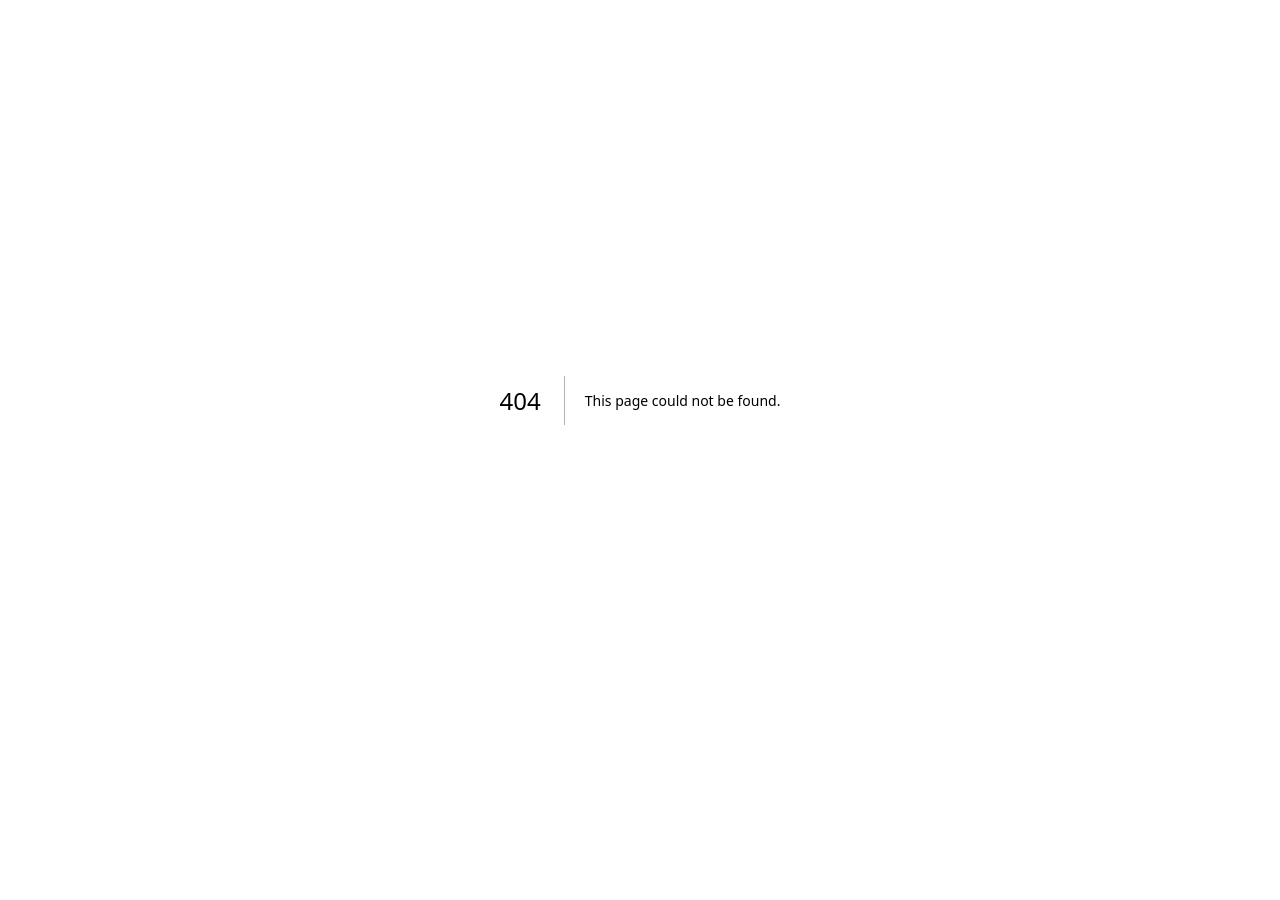
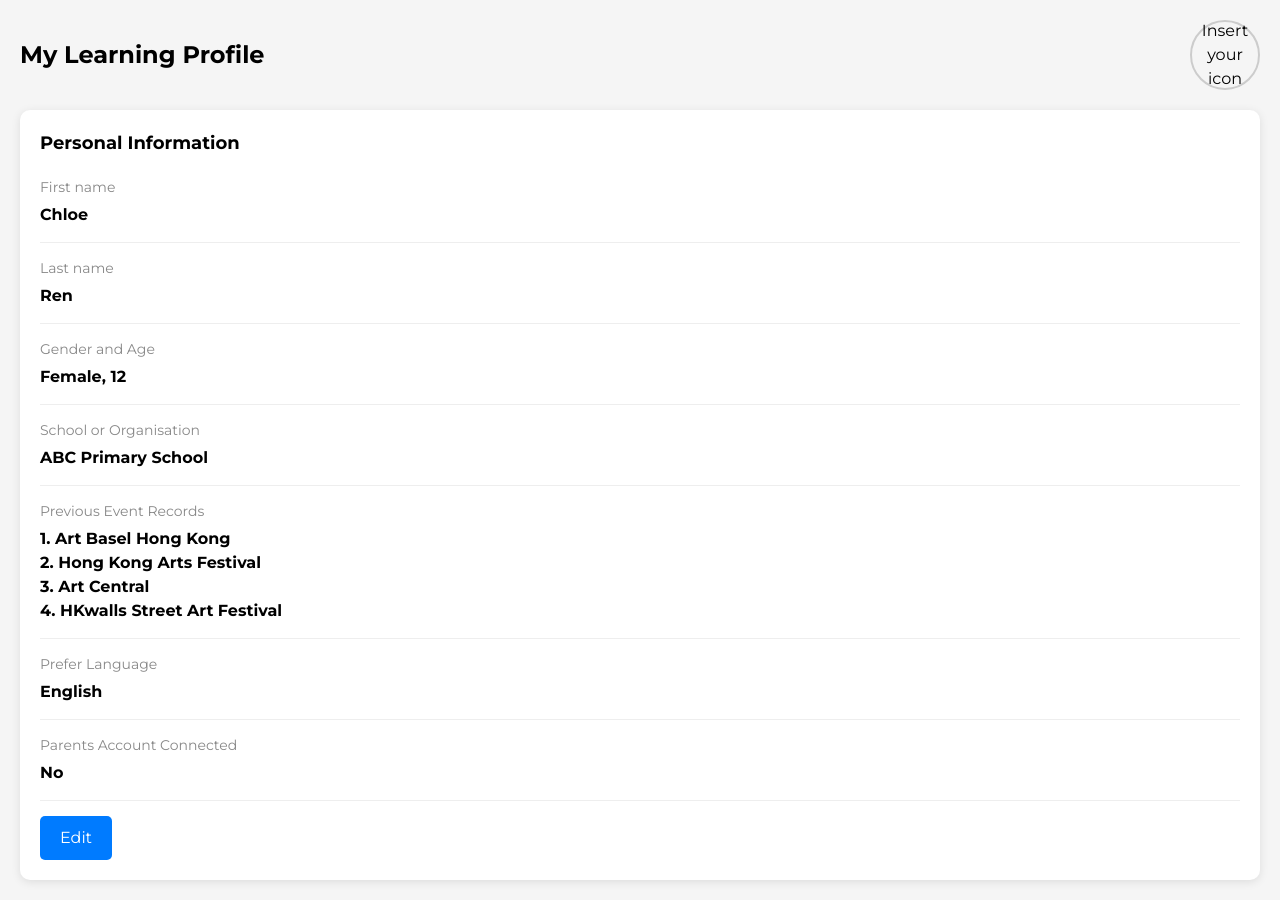
Before and after one commit to cfghk24/Team-7, a Next.js app in the folder frontend/: page /portfolio in a window 1280 px wide. Before the commit this address had no page. Before the commit the page ends 800 px from the top, so only its background shows below. Built offline with nearby package versions, Linux system fonts and the light colour scheme.

Commit message:
Editable portfolio page

```diff
--- /dev/null
+++ b/frontend/src/pages/portfolio.tsx
@@ -0,0 +1,284 @@
+import React, { useState } from 'react';
+
+const Portfolio: React.FC = () => {
+  // State variables for personal info (editable fields)
+  const [firstName, setFirstName] = useState('Chloe');
+  const [lastName, setLastName] = useState('Ren');
+  const [gender, setGender] = useState('Female');
+  const [age, setAge] = useState(12);
+  const [school, setSchool] = useState('ABC Primary School');
+  const [previousEvents, setPreviousEvents] = useState(['1. Art Basel Hong Kong', '2. Hong Kong Arts Festival', '3. Art Central', '4. HKwalls Street Art Festival']);
+  const [preferredLanguage, setPreferredLanguage] = useState('English');
+  const [parentsAccountConnected, setParentsAccountConnected] = useState('No');
+
+  // State to handle the edit mode
+  const [isEditing, setIsEditing] = useState(false);
+
+  // Temporary state to store changes before saving
+  const [tempFirstName, setTempFirstName] = useState(firstName);
+  const [tempLastName, setTempLastName] = useState(lastName);
+  const [tempGender, setTempGender] = useState(gender);
+  const [tempAge, setTempAge] = useState(age);
+  const [tempSchool, setTempSchool] = useState(school);
+  const [tempPreferredLanguage, setTempPreferredLanguage] = useState(preferredLanguage);
+
+  // Toggle edit mode
+  const toggleEditMode = () => {
+    setIsEditing(!isEditing);
+  };
+
+  // Save changes
+  const saveChanges = () => {
+    setFirstName(tempFirstName);
+    setLastName(tempLastName);
+    setGender(tempGender);
+    setAge(tempAge);
+    setSchool(tempSchool);
+    setPreferredLanguage(tempPreferredLanguage);
+    setIsEditing(false);
+  };
+
+  // Cancel changes
+  const cancelChanges = () => {
+    setTempFirstName(firstName);
+    setTempLastName(lastName);
+    setTempGender(gender);
+    setTempAge(age);
+    setTempSchool(school);
+    setTempPreferredLanguage(preferredLanguage);
+    setIsEditing(false);
+  };
+
+  return (
+    <div style={styles.container}>
+      {/* Header */}
+      <div style={styles.header}>
+        <h1 style={styles.title}>My Learning Profile</h1>
+        <div style={styles.iconContainer}>
+          <div style={styles.iconPlaceholder}>
+            <p>Insert your icon</p>
+          </div>
+        </div>
+      </div>
+
+      {/* Personal Information */}
+      <div style={styles.infoCard}>
+        <h2 style={styles.sectionTitle}>Personal Information</h2>
+
+        {/* Editable fields */}
+        <div style={styles.infoRow}>
+          <p style={styles.label}>First name</p>
+          {isEditing ? (
+            <input
+              type="text"
+              value={tempFirstName}
+              onChange={(e) => setTempFirstName(e.target.value)}
+              style={styles.input}
+            />
+          ) : (
+            <p style={styles.value}>{firstName}</p>
+          )}
+        </div>
+
+        <div style={styles.infoRow}>
+          <p style={styles.label}>Last name</p>
+          {isEditing ? (
+            <input
+              type="text"
+              value={tempLastName}
+              onChange={(e) => setTempLastName(e.target.value)}
+              style={styles.input}
+            />
+          ) : (
+            <p style={styles.value}>{lastName}</p>
+          )}
+        </div>
+
+        <div style={styles.infoRow}>
+          <p style={styles.label}>Gender and Age</p>
+          {isEditing ? (
+            <div style={styles.inlineInput}>
+              <input
+                type="text"
+                value={tempGender}
+                onChange={(e) => setTempGender(e.target.value)}
+                style={styles.inputSmall}
+              />
+              <input
+                type="number"
+                value={tempAge}
+                onChange={(e) => setTempAge(parseInt(e.target.value))}
+                style={styles.inputSmall}
+              />
+            </div>
+          ) : (
+            <p style={styles.value}>{`${gender}, ${age}`}</p>
+          )}
+        </div>
+
+        <div style={styles.infoRow}>
+          <p style={styles.label}>School or Organisation</p>
+          {isEditing ? (
+            <input
+              type="text"
+              value={tempSchool}
+              onChange={(e) => setTempSchool(e.target.value)}
+              style={styles.input}
+            />
+          ) : (
+            <p style={styles.value}>{school}</p>
+          )}
+        </div>
+
+        <div style={styles.infoRow}>
+          <p style={styles.label}>Previous Event Records</p>
+          <ul style={styles.list}>
+            {previousEvents.map((event, index) => (
+              <li key={index} style={styles.value}>{event}</li>
+            ))}
+          </ul>
+        </div>
+
+        <div style={styles.infoRow}>
+          <p style={styles.label}>Prefer Language</p>
+          {isEditing ? (
+            <input
+              type="text"
+              value={tempPreferredLanguage}
+              onChange={(e) => setTempPreferredLanguage(e.target.value)}
+              style={styles.input}
+            />
+          ) : (
+            <p style={styles.value}>{preferredLanguage}</p>
+          )}
+        </div>
+
+        <div style={styles.infoRow}>
+          <p style={styles.label}>Parents Account Connected</p>
+          <p style={styles.value}>{parentsAccountConnected}</p>
+        </div>
+
+        {/* Edit/Save buttons */}
+        {isEditing ? (
+          <div style={styles.buttonContainer}>
+            <button onClick={saveChanges} style={styles.saveButton}>Save</button>
+            <button onClick={cancelChanges} style={styles.cancelButton}>Cancel</button>
+          </div>
+        ) : (
+          <button onClick={toggleEditMode} style={styles.editButton}>Edit</button>
+        )}
+      </div>
+    </div>
+  );
+};
+
+const styles: { [key: string]: React.CSSProperties } = {
+  container: {
+    padding: '20px',
+    backgroundColor: '#f5f5f5',
+    minHeight: '100vh',
+  },
+  header: {
+    display: 'flex',
+    justifyContent: 'space-between',
+    alignItems: 'center',
+    marginBottom: '20px',
+  },
+  title: {
+    fontSize: '24px',
+    fontWeight: 'bold',
+  },
+  iconContainer: {
+    display: 'flex',
+    justifyContent: 'center',
+    alignItems: 'center',
+    borderRadius: '50%',
+    width: '70px',
+    height: '70px',
+    border: '2px solid #ccc',
+  },
+  iconPlaceholder: {
+    textAlign: 'center',
+  },
+  infoCard: {
+    backgroundColor: '#fff',
+    borderRadius: '10px',
+    padding: '20px',
+    boxShadow: '0 2px 10px rgba(0, 0, 0, 0.1)',
+  },
+  sectionTitle: {
+    fontSize: '18px',
+    fontWeight: 'bold',
+    marginBottom: '20px',
+  },
+  infoRow: {
+    display: 'flex',
+    flexDirection: 'column',  // Stack items vertically
+    paddingBottom: '15px',
+    borderBottom: '1px solid #eee',
+    marginBottom: '15px',
+  },
+  label: {
+    color: '#888',
+    fontSize: '14px',
+    marginBottom: '5px',
+  },
+  value: {
+    fontSize: '16px',
+    fontWeight: 'bold',
+  },
+  input: {
+    fontSize: '16px',
+    padding: '8px',
+    borderRadius: '5px',
+    border: '1px solid #ccc',
+    width: '100%',
+  },
+  inputSmall: {
+    fontSize: '16px',
+    padding: '8px',
+    borderRadius: '5px',
+    border: '1px solid #ccc',
+    width: '45%',
+    marginRight: '10px',
+  },
+  inlineInput: {
+    display: 'flex',
+    gap: '10px',
+  },
+  list: {
+    listStyleType: 'none',
+    padding: 0,
+    margin: 0,
+  },
+  buttonContainer: {
+    display: 'flex',
+    justifyContent: 'space-between',
+  },
+  editButton: {
+    padding: '10px 20px',
+    backgroundColor: '#007bff',
+    color: '#fff',
+    border: 'none',
+    borderRadius: '5px',
+    cursor: 'pointer',
+  },
+  saveButton: {
+    padding: '10px 20px',
+    backgroundColor: 'green',
+    color: '#fff',
+    border: 'none',
+    borderRadius: '5px',
+    cursor: 'pointer',
+  },
+  cancelButton: {
+    padding: '10px 20px',
+    backgroundColor: 'red',
+    color: '#fff',
+    border: 'none',
+    borderRadius: '5px',
+    cursor: 'pointer',
+  },
+};
+
+export default Portfolio;
```
